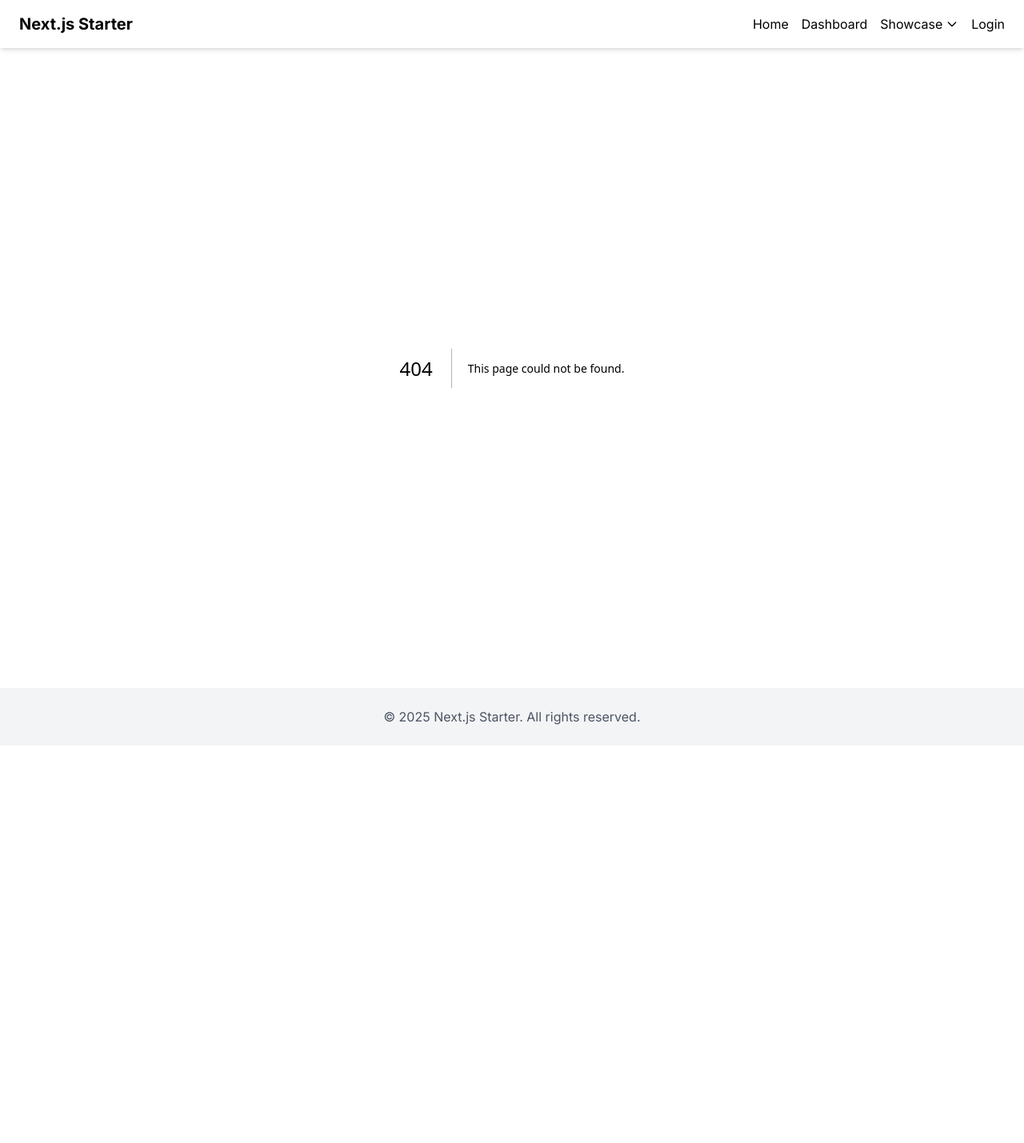
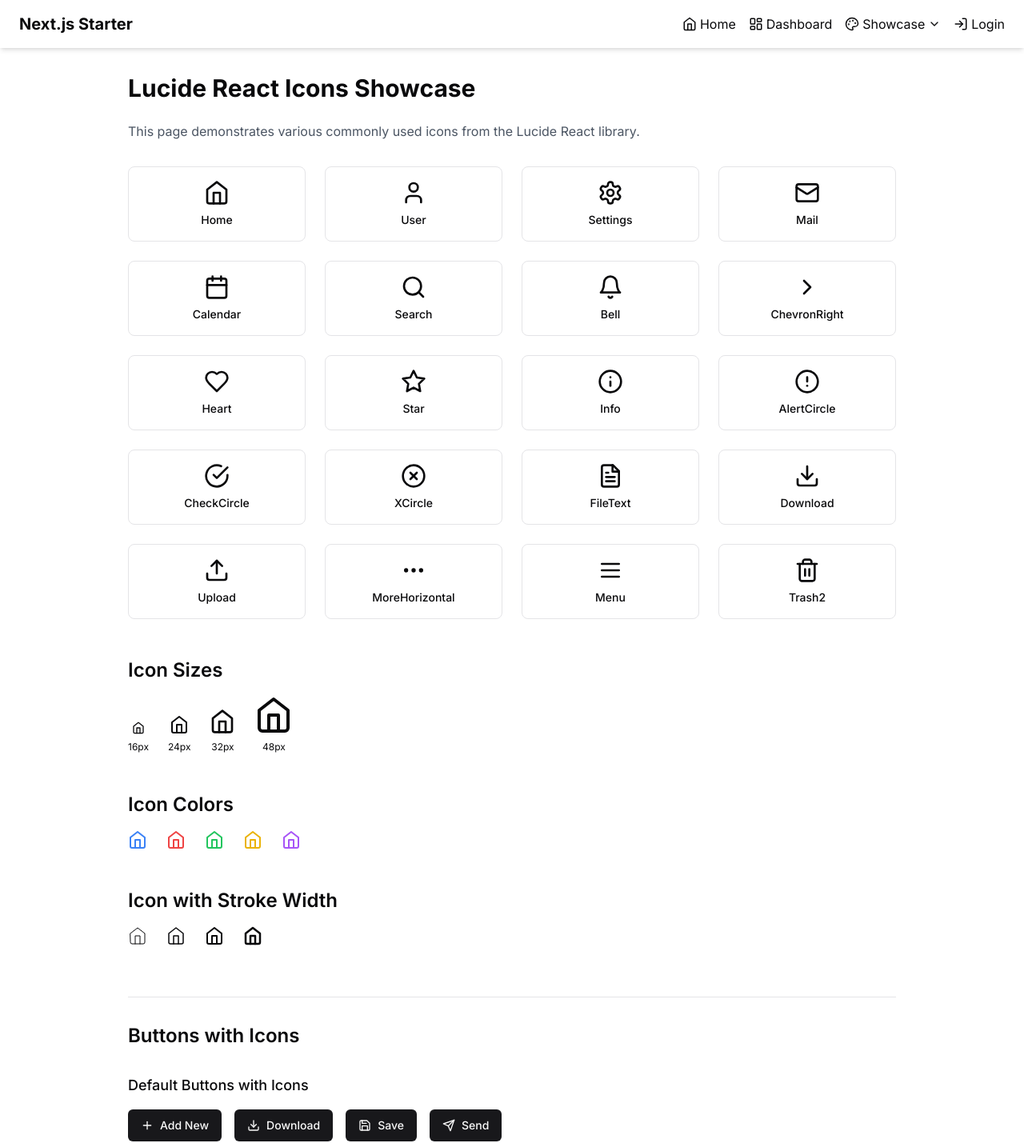
Before and after one commit to matthannigan/nextjs-ts-tailwind-supabase-starter, a Next.js app: page /showcase/icons in a window 1280 px wide. Before the commit this address had no page. Shown: the top 1429 px of the page at 80% size. Before the commit the page ends 932 px from the top, so only its background shows below. Built offline with nearby package versions, Linux system fonts and the light colour scheme.

Commit message:
feat(ui): add Lucide React icons and showcase page

```diff
--- a/package.json
+++ b/package.json
@@ -22,7 +22,7 @@
     "@radix-ui/react-slot": "^1.1.2",
     "class-variance-authority": "^0.7.1",
     "clsx": "^2.1.1",
-    "lucide-react": "^0.483.0",
+    "lucide-react": "^0.263.1",
     "next": "~14.2.24",
     "react": "~18.3.1",
     "react-dom": "~18.3.1",
--- /dev/null
+++ b/src/app/showcase/icons/button-examples.tsx
@@ -0,0 +1,93 @@
+import { Button } from '@/components/ui/Button';
+import {
+  Download,
+  Upload,
+  Trash2,
+  Edit,
+  CheckCircle,
+  Save,
+  Play,
+  Plus,
+  ArrowRight,
+  Send,
+} from 'lucide-react';
+
+export default function ButtonExamples() {
+  return (
+    <div className="space-y-8">
+      <h2 className="text-2xl font-semibold">Buttons with Icons</h2>
+
+      <div className="space-y-4">
+        <h3 className="text-lg font-medium">Default Buttons with Icons</h3>
+        <div className="flex flex-wrap gap-4">
+          <Button icon={Plus}>Add New</Button>
+          <Button icon={Download}>Download</Button>
+          <Button icon={Save}>Save</Button>
+          <Button icon={Send}>Send</Button>
+        </div>
+      </div>
+
+      <div className="space-y-4">
+        <h3 className="text-lg font-medium">Icon Position</h3>
+        <div className="flex flex-wrap gap-4">
+          <Button icon={ArrowRight} iconPosition="right">
+            Continue
+          </Button>
+          <Button icon={Upload} iconPosition="right">
+            Upload
+          </Button>
+        </div>
+      </div>
+
+      <div className="space-y-4">
+        <h3 className="text-lg font-medium">Button Variants with Icons</h3>
+        <div className="flex flex-wrap gap-4">
+          <Button icon={Plus} variant="default">
+            Add
+          </Button>
+          <Button icon={Edit} variant="secondary">
+            Edit
+          </Button>
+          <Button icon={Trash2} variant="destructive">
+            Delete
+          </Button>
+          <Button icon={CheckCircle} variant="outline">
+            Approve
+          </Button>
+          <Button icon={Play} variant="ghost">
+            Play
+          </Button>
+          <Button icon={Download} variant="link">
+            Download
+          </Button>
+        </div>
+      </div>
+
+      <div className="space-y-4">
+        <h3 className="text-lg font-medium">Button Sizes with Icons</h3>
+        <div className="flex flex-wrap gap-4 items-center">
+          <Button icon={Plus} size="sm">
+            Small
+          </Button>
+          <Button icon={Plus}>Default</Button>
+          <Button icon={Plus} size="lg">
+            Large
+          </Button>
+          <Button icon={Plus} size="icon" aria-label="Add"></Button>
+        </div>
+      </div>
+
+      <div className="space-y-4">
+        <h3 className="text-lg font-medium">Disabled Buttons with Icons</h3>
+        <div className="flex flex-wrap gap-4">
+          <Button icon={Download} disabled>
+            Download
+          </Button>
+          <Button icon={Save} variant="secondary" disabled>
+            Save
+          </Button>
+        </div>
+      </div>
+    </div>
+  );
+}
--- /dev/null
+++ b/src/app/showcase/icons/page.tsx
@@ -0,0 +1,115 @@
+import {
+  Home,
+  User,
+  Settings,
+  Mail,
+  Calendar,
+  Search,
+  Bell,
+  ChevronRight,
+  Heart,
+  Star,
+  Info,
+  AlertCircle,
+  CheckCircle,
+  XCircle,
+  FileText,
+  Download,
+  Upload,
+  MoreHorizontal,
+  Menu,
+  Trash2,
+} from 'lucide-react';
+import Container from '@/components/ui/Container';
+import ButtonExamples from './button-examples';
+
+export default function IconsShowcase() {
+  const icons = [
+    { icon: Home, name: 'Home' },
+    { icon: User, name: 'User' },
+    { icon: Settings, name: 'Settings' },
+    { icon: Mail, name: 'Mail' },
+    { icon: Calendar, name: 'Calendar' },
+    { icon: Search, name: 'Search' },
+    { icon: Bell, name: 'Bell' },
+    { icon: ChevronRight, name: 'ChevronRight' },
+    { icon: Heart, name: 'Heart' },
+    { icon: Star, name: 'Star' },
+    { icon: Info, name: 'Info' },
+    { icon: AlertCircle, name: 'AlertCircle' },
+    { icon: CheckCircle, name: 'CheckCircle' },
+    { icon: XCircle, name: 'XCircle' },
+    { icon: FileText, name: 'FileText' },
+    { icon: Download, name: 'Download' },
+    { icon: Upload, name: 'Upload' },
+    { icon: MoreHorizontal, name: 'MoreHorizontal' },
+    { icon: Menu, name: 'Menu' },
+    { icon: Trash2, name: 'Trash2' },
+  ];
+
+  return (
+    <Container>
+      <div className="py-8">
+        <h1 className="text-3xl font-bold mb-6">Lucide React Icons Showcase</h1>
+        <p className="mb-8 text-gray-600">
+          This page demonstrates various commonly used icons from the Lucide React library.
+        </p>
+
+        <div className="grid grid-cols-2 md:grid-cols-3 lg:grid-cols-4 gap-6">
+          {icons.map(item => (
+            <div
+              key={item.name}
+              className="p-4 border rounded-lg flex flex-col items-center justify-center hover:shadow-md transition-shadow"
+            >
+              <div className="mb-2">
+                <item.icon className="w-8 h-8" />
+              </div>
+              <span className="text-sm font-medium">{item.name}</span>
+            </div>
+          ))}
+        </div>
+
+        <h2 className="text-2xl font-semibold mt-12 mb-4">Icon Sizes</h2>
+        <div className="flex items-end gap-6 mb-8">
+          <div className="flex flex-col items-center">
+            <Home className="w-4 h-4" />
+            <span className="mt-2 text-xs">16px</span>
+          </div>
+          <div className="flex flex-col items-center">
+            <Home className="w-6 h-6" />
+            <span className="mt-2 text-xs">24px</span>
+          </div>
+          <div className="flex flex-col items-center">
+            <Home className="w-8 h-8" />
+            <span className="mt-2 text-xs">32px</span>
+          </div>
+          <div className="flex flex-col items-center">
+            <Home className="w-12 h-12" />
+            <span className="mt-2 text-xs">48px</span>
+          </div>
+        </div>
+
+        <h2 className="text-2xl font-semibold mt-12 mb-4">Icon Colors</h2>
+        <div className="flex gap-6">
+          <Home className="w-6 h-6 text-blue-500" />
+          <Home className="w-6 h-6 text-red-500" />
+          <Home className="w-6 h-6 text-green-500" />
+          <Home className="w-6 h-6 text-yellow-500" />
+          <Home className="w-6 h-6 text-purple-500" />
+        </div>
+
+        <h2 className="text-2xl font-semibold mt-12 mb-4">Icon with Stroke Width</h2>
+        <div className="flex gap-6 mb-12">
+          <Home className="w-6 h-6" strokeWidth={1} />
+          <Home className="w-6 h-6" strokeWidth={1.5} />
+          <Home className="w-6 h-6" strokeWidth={2} />
+          <Home className="w-6 h-6" strokeWidth={2.5} />
+        </div>
+
+        <div className="mt-16 pt-8 border-t">
+          <ButtonExamples />
+        </div>
+      </div>
+    </Container>
+  );
+}
--- a/src/components/layout/Header.tsx
+++ b/src/components/layout/Header.tsx
@@ -2,6 +2,7 @@
 
 import Link from 'next/link';
 import { useState, useRef, useEffect } from 'react';
+import { Home, LayoutDashboard, LogIn, ChevronDown, Palette } from 'lucide-react';
 
 export default function Header() {
   const [showDropdown, setShowDropdown] = useState(false);
@@ -29,38 +30,31 @@
         <nav>
           <ul className="flex space-x-4">
             <li>
-              <Link href="/" className="hover:text-blue-500">
-                Home
+              <Link href="/" className="hover:text-blue-500 flex items-center gap-1">
+                <Home size={18} />
+                <span>Home</span>
               </Link>
             </li>
             <li>
-              <Link href="/dashboard" className="hover:text-blue-500">
-                Dashboard
+              <Link href="/dashboard" className="hover:text-blue-500 flex items-center gap-1">
+                <LayoutDashboard size={18} />
+                <span>Dashboard</span>
               </Link>
             </li>
             <li className="relative" ref={dropdownRef}>
               <button
-                className="hover:text-blue-500 flex items-center"
+                className="hover:text-blue-500 flex items-center gap-1"
                 onClick={() => setShowDropdown(!showDropdown)}
                 type="button"
                 aria-expanded={showDropdown}
                 aria-haspopup="true"
               >
-                Showcase
-                <svg
-                  className="w-4 h-4 ml-1"
-                  fill="none"
-                  stroke="currentColor"
-                  viewBox="0 0 24 24"
-                  xmlns="http://www.w3.org/2000/svg"
-                >
-                  <path
-                    strokeLinecap="round"
-                    strokeLinejoin="round"
-                    strokeWidth={2}
-                    d="M19 9l-7 7-7-7"
-                  />
-                </svg>
+                <Palette size={18} />
+                <span>Showcase</span>
+                <ChevronDown
+                  size={16}
+                  className={`transition-transform ${showDropdown ? 'rotate-180' : ''}`}
+                />
               </button>
               {showDropdown && (
                 <div className="absolute left-0 mt-2 w-48 rounded-md shadow-lg bg-white ring-1 ring-black ring-opacity-5 z-10">
@@ -74,13 +68,23 @@
                     >
                       UI Components
                     </Link>
+                    <Link
+                      href="/showcase/icons"
+                      className="block px-4 py-2 text-sm text-gray-700 hover:bg-gray-100"
+                      onClick={() => {
+                        setShowDropdown(false);
+                      }}
+                    >
+                      Icons
+                    </Link>
                   </div>
                 </div>
               )}
             </li>
             <li>
-              <Link href="/login" className="hover:text-blue-500">
-                Login
+              <Link href="/login" className="hover:text-blue-500 flex items-center gap-1">
+                <LogIn size={18} />
+                <span>Login</span>
               </Link>
             </li>
           </ul>
--- a/src/components/ui/Button.tsx
+++ b/src/components/ui/Button.tsx
@@ -1,6 +1,7 @@
 import * as React from 'react';
 import { Slot } from '@radix-ui/react-slot';
 import { cva, type VariantProps } from 'class-variance-authority';
+import { type LucideIcon } from 'lucide-react';
 
 import { cn } from '@/lib/utils';
 
@@ -34,13 +35,32 @@
   extends React.ButtonHTMLAttributes<HTMLButtonElement>,
     VariantProps<typeof buttonVariants> {
   asChild?: boolean;
+  icon?: LucideIcon;
+  iconPosition?: 'left' | 'right';
 }
 
 const Button = React.forwardRef<HTMLButtonElement, ButtonProps>(
-  ({ className, variant, size, asChild = false, ...props }, ref) => {
+  (
+    {
+      className,
+      variant,
+      size,
+      asChild = false,
+      icon: Icon,
+      iconPosition = 'left',
+      children,
+      ...props
+    },
+    ref
+  ) => {
     const Comp = asChild ? Slot : 'button';
+
     return (
-      <Comp className={cn(buttonVariants({ variant, size, className }))} ref={ref} {...props} />
+      <Comp className={cn(buttonVariants({ variant, size, className }))} ref={ref} {...props}>
+        {Icon && iconPosition === 'left' && <Icon />}
+        {children}
+        {Icon && iconPosition === 'right' && <Icon />}
+      </Comp>
     );
   }
 );
```
Also changed, not shown: 1 other file (tests, documents, lock files or other folders).
